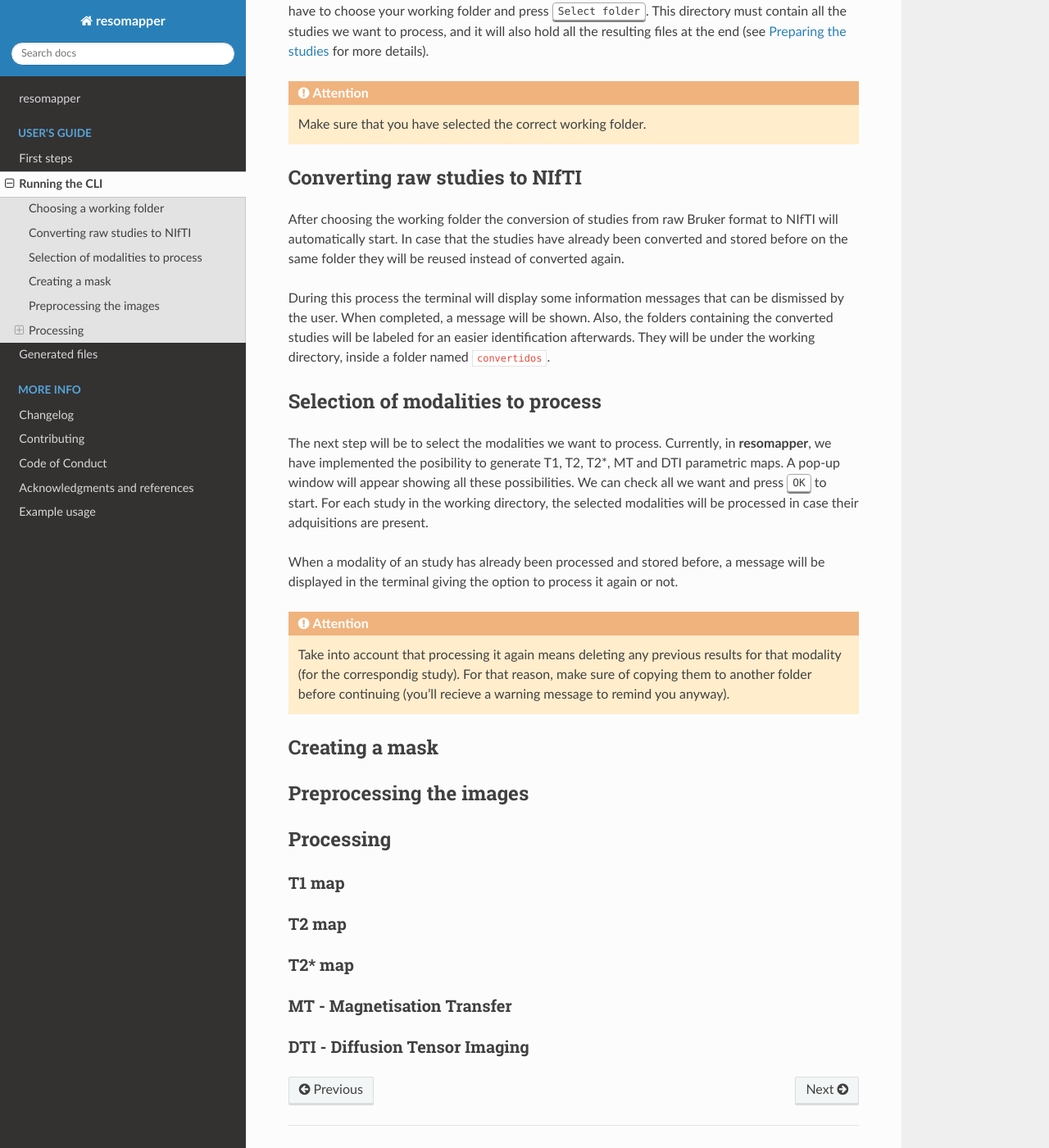
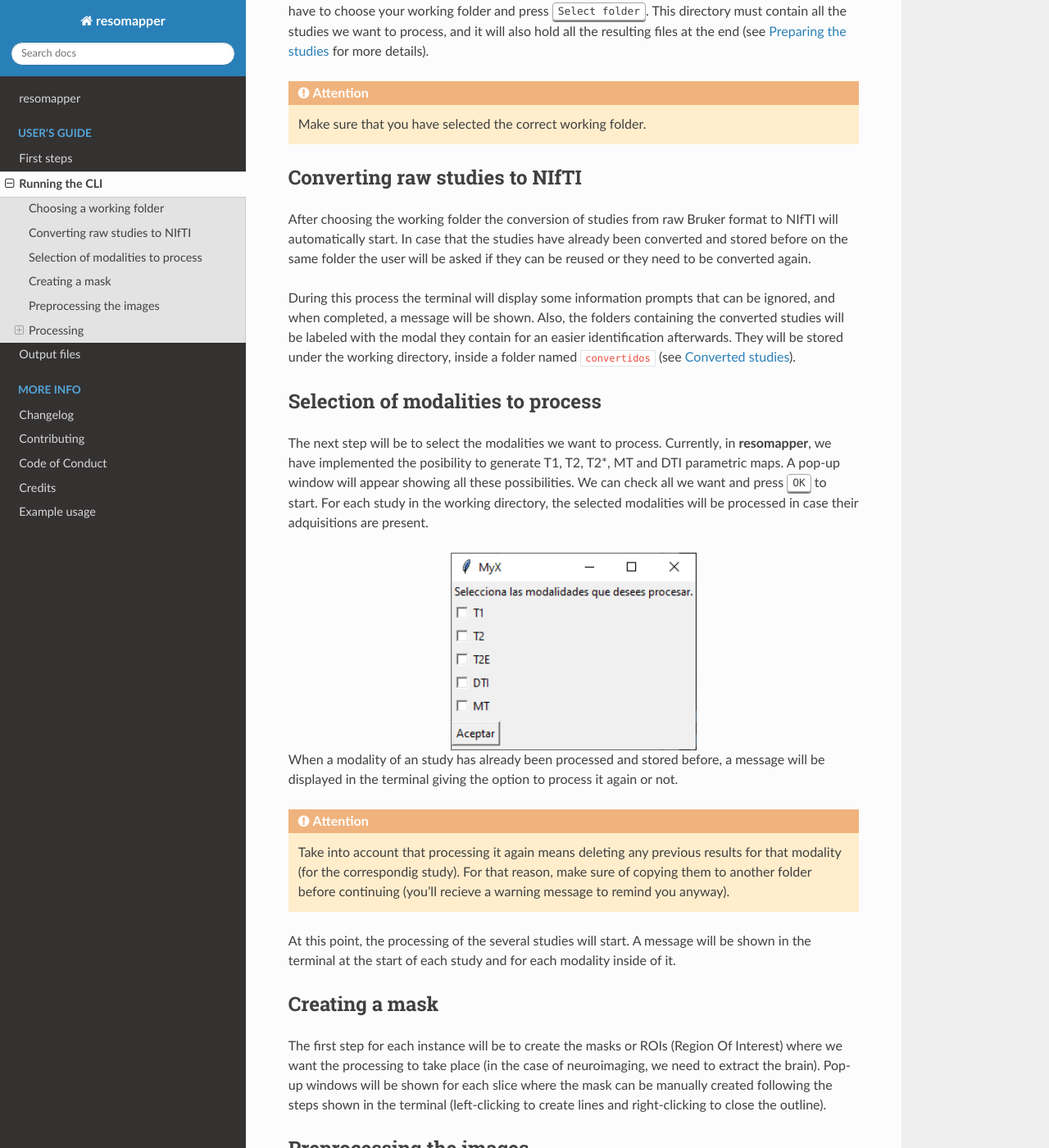
Before and after one commit to Biomedical-MR/resomapper, a Sphinx documentation site: the page built from docs/handbook.md, in a window 1280 px wide and 1400 px high, scrolled down 836 px. Shown: the whole window at 82% size. Built offline with Sphinx 7.4.7 and the Read the Docs theme 2.0.0, drawn with Linux system fonts in a browser that asks for light colours; pages that are not in the unit, such as notebooks, are missing from menus.

Commit message:
Update docs

````diff
--- a/docs/acknowledgments.md
+++ b/docs/credits.md
@@ -1,3 +1,3 @@
-# Acknowledgments and references
+# Credits
 
 The package structure of `resomapper` was created with [`cookiecutter`](https://cookiecutter.readthedocs.io/en/latest/) and the `py-pkgs-cookiecutter` [template](https://github.com/py-pkgs/py-pkgs-cookiecutter).
--- a/docs/handbook.md
+++ b/docs/handbook.md
@@ -34,13 +34,19 @@ Make sure that you have selected the correct working folder.
 
 (convert_studies)=
 ## Converting raw studies to NIfTI
-After choosing the working folder the conversion of studies from raw Bruker format to NIfTI will automatically start. In case that the studies have already been converted and stored before on the same folder they will be reused instead of converted again.
+After choosing the working folder the conversion of studies from raw Bruker format to NIfTI will automatically start. In case that the studies have already been converted and stored before on the same folder the user will be asked if they can be reused or they need to be converted again.
 
-During this process the terminal will display some information messages that can be dismissed by the user. When completed, a message will be shown. Also, the folders containing the converted studies will be labeled for an easier identification afterwards. They will be under the working directory, inside a folder named `convertidos`.
+During this process the terminal will display some information prompts that can be ignored, and when completed, a message will be shown. Also, the folders containing the converted studies will be labeled with the modal they contain for an easier identification afterwards. They will be stored under the working directory, inside a folder named `convertidos` (see {ref}`converted_studies`).
 
 (modal_select)=
 ## Selection of modalities to process
 The next step will be to select the modalities we want to process. Currently, in **resomapper**, we have implemented the posibility to generate T1, T2, T2*, MT and DTI parametric maps. A pop-up window will appear showing all these possibilities. We can check all we want and press {kbd}`OK` to start. For each study in the working directory, the selected modalities will be processed in case their adquisitions are present.
+
+```{image} static/2_select_modal.png
+:alt: Modality selection window.
+:width: 300px
+:align: center
+```
 
 When a modality of an study has already been processed and stored before, a message will be displayed in the terminal giving the option to process it again or not.
 
@@ -48,8 +54,11 @@ When a modality of an study has already been processed and stored before, a mess
 Take into account that processing it again means deleting any previous results for that modality (for the correspondig study). For that reason, make sure of copying them to another folder before continuing (you'll recieve a warning message to remind you anyway).
 ```
 
+At this point, the processing of the several studies will start. A message will be shown in the terminal at the start of each study and for each modality inside of it.
+
 (mask_creation)=
 ## Creating a mask
+The first step for each instance will be to create the masks or ROIs (Region Of Interest) where we want the processing to take place (in the case of neuroimaging, we need to extract the brain). Pop-up windows will be shown for each slice where the mask can be manually created following the steps shown in the terminal (left-clicking to create lines and right-clicking to close the outline).
 
 
 ```{attention}
--- a/docs/generated_files.md
+++ b/docs/output_files.md
@@ -1,9 +1,10 @@
-# Files generated after processing
+# Output files
 
 In this section we provide an overview of the different files generated after running the **resomapper CLI**, for easier identification and retrieval of information. All the resulting files can be found in the working directory selected initially, under the folders `convertidos` and `procesados`, next to the original studies folders. See the section {ref}`file_overview` for an schematic representation of file locations.
 
 The most important files are the map files stored in the processed studies folder, however, here we describe some more that can be useful for further analyisis.
 
+(converted_studies)=
 ## Converted studies
 
 The first step of the program is to convert the raw Bruker files to NIfTI and text files for easier interpretation and handling. The results are stored in the converted studies folder, however, they also are copied to the processed studies folder.
````
Also changed, not shown: docs/index.md (+2 -2 lines), docs/static/2_select_modal.png (added), docs/static/3_mask_creation.png (added).
